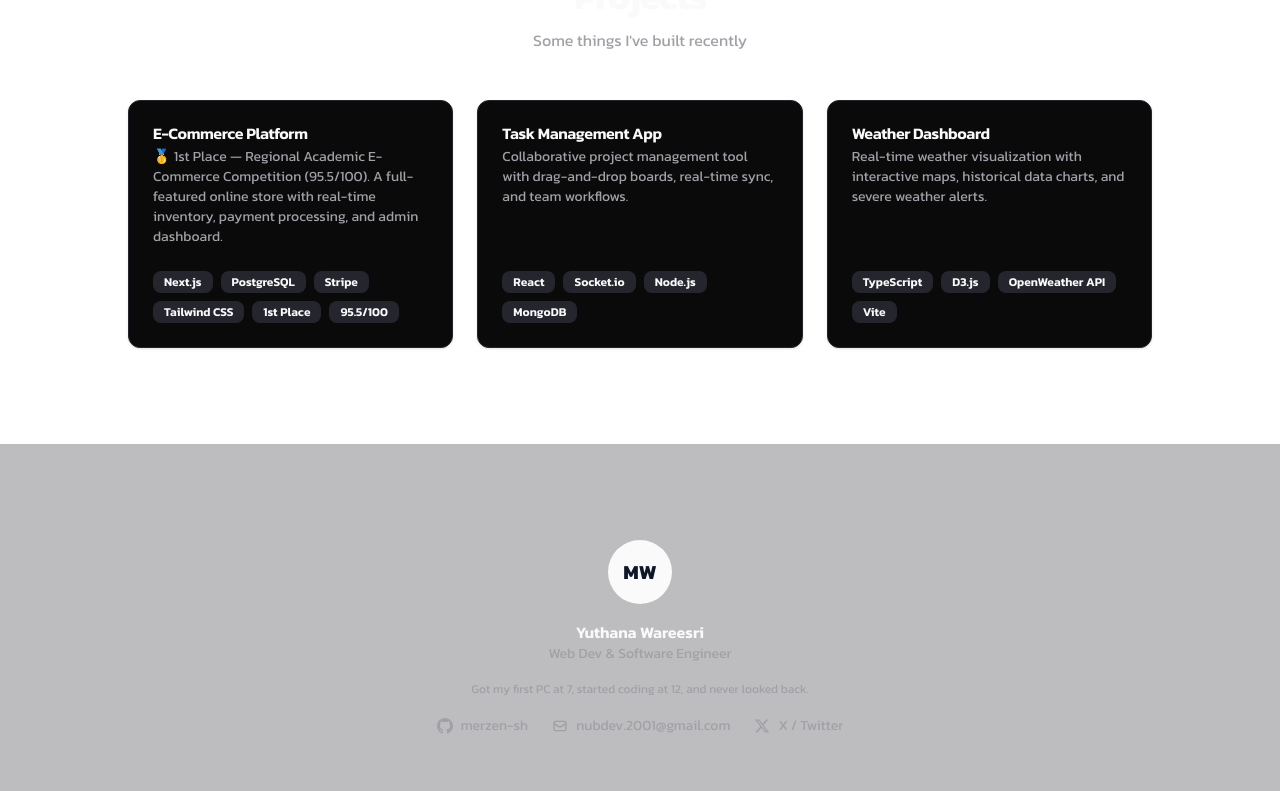
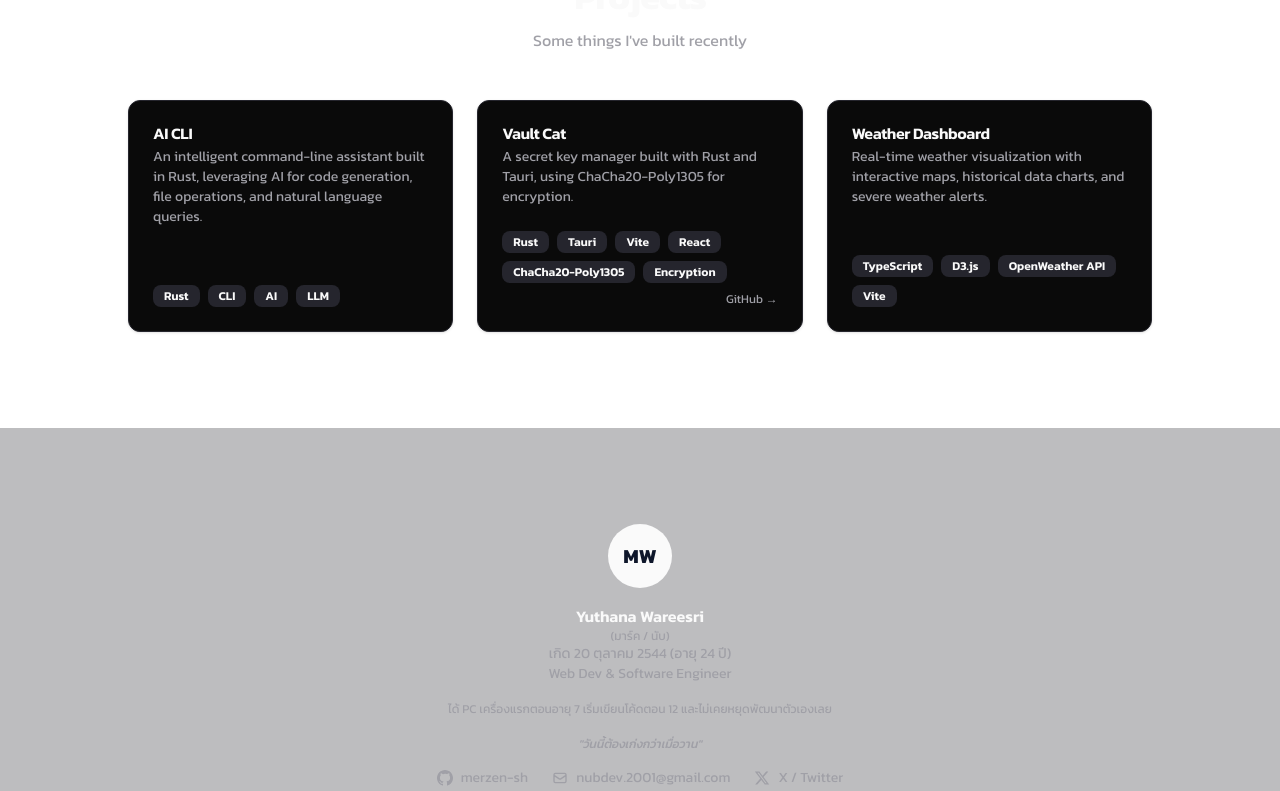
Before and after one commit to merzen-sh/portfolio, a React (Vite) app in the folder apps/web/: page / in a window 1280 px wide. Shown: the part 920-1711 px from the top of the page. Built offline with nearby package versions, Linux system fonts and the light colour scheme.

Commit message:
update projects (AI CLI, Vault Cat), add Thai bio, nickname, and quote

```diff
--- a/apps/web/src/sections/projects.tsx
+++ b/apps/web/src/sections/projects.tsx
@@ -9,21 +9,24 @@ import {
 
 const projects = [
   {
-    title: "E-Commerce Platform",
+    title: "AI CLI",
     description:
-      "🥇 1st Place — Regional Academic E-Commerce Competition (95.5/100). A full-featured online store with real-time inventory, payment processing, and admin dashboard.",
-    tags: ["Next.js", "PostgreSQL", "Stripe", "Tailwind CSS", "1st Place", "95.5/100"],
+      "An intelligent command-line assistant built in Rust, leveraging AI for code generation, file operations, and natural language queries.",
+    repo: undefined as string | undefined,
+    tags: ["Rust", "CLI", "AI", "LLM"],
   },
   {
-    title: "Task Management App",
+    title: "Vault Cat",
     description:
-      "Collaborative project management tool with drag-and-drop boards, real-time sync, and team workflows.",
-    tags: ["React", "Socket.io", "Node.js", "MongoDB"],
+      "A secret key manager built with Rust and Tauri, using ChaCha20-Poly1305 for encryption.",
+    repo: "https://github.com/merzen-sh/vault-cat",
+    tags: ["Rust", "Tauri", "Vite", "React", "ChaCha20-Poly1305", "Encryption"],
   },
   {
     title: "Weather Dashboard",
     description:
       "Real-time weather visualization with interactive maps, historical data charts, and severe weather alerts.",
+    repo: undefined as string | undefined,
     tags: ["TypeScript", "D3.js", "OpenWeather API", "Vite"],
   },
 ];
@@ -49,12 +52,22 @@ export function ProjectsSection() {
               <CardTitle>{project.title}</CardTitle>
               <CardDescription>{project.description}</CardDescription>
             </CardHeader>
-            <CardContent className="mt-auto flex flex-wrap gap-2">
+            <CardContent className="mt-auto flex flex-wrap items-center gap-2">
               {project.tags.map((tag) => (
                 <Badge key={tag} variant="secondary">
                   {tag}
                 </Badge>
               ))}
+              {project.repo && (
+                <a
+                  href={project.repo}
+                  target="_blank"
+                  rel="noopener noreferrer"
+                  className="ml-auto text-xs text-muted-foreground hover:text-foreground"
+                >
+                  GitHub →
+                </a>
+              )}
             </CardContent>
           </Card>
         ))}
--- a/apps/web/src/sections/skills.tsx
+++ b/apps/web/src/sections/skills.tsx
@@ -27,12 +27,19 @@ export function SkillsSection() {
         </div>
         <div className="text-center">
           <p className="font-semibold text-foreground">Yuthana Wareesri</p>
+          <p className="text-xs text-muted-foreground">(มาร์ค / นับ)</p>
+          <p className="text-sm text-muted-foreground">
+            เกิด 20 ตุลาคม 2544 (อายุ {new Date().getFullYear() - 2001 - (new Date() < new Date(new Date().getFullYear(), 9, 20) ? 1 : 0)} ปี)
+          </p>
           <p className="text-sm text-muted-foreground">
             Web Dev &amp; Software Engineer
           </p>
         </div>
         <p className="max-w-md text-center text-xs text-muted-foreground leading-relaxed">
-          Got my first PC at 7, started coding at 12, and never looked back.
+          ได้ PC เครื่องแรกตอนอายุ 7 เริ่มเขียนโค้ดตอน 12 และไม่เคยหยุดพัฒนาตัวเองเลย
+        </p>
+        <p className="text-xs font-medium text-muted-foreground italic">
+          "วันนี้ต้องเก่งกว่าเมื่อวาน"
         </p>
         <div className="flex flex-wrap justify-center gap-x-6 gap-y-2">
           <a
```
